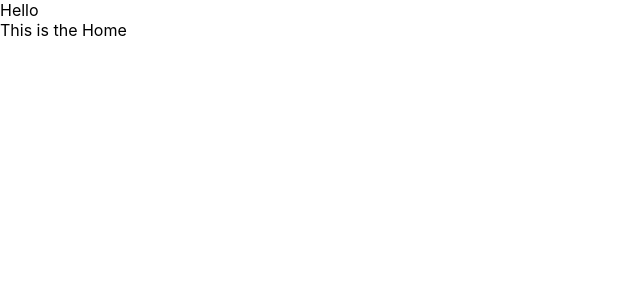
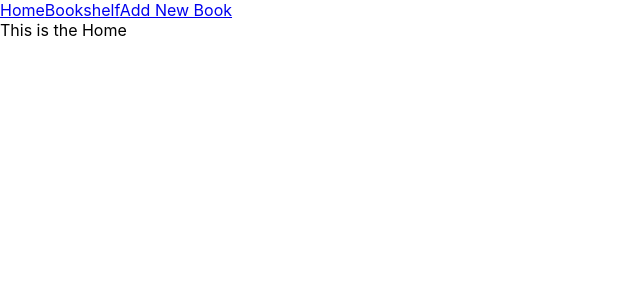
Before and after one commit to Creasser/Blakes-Bookshelf, a React (Create React App) app: page / in a window 1280 px wide. Shown: the top 300 px of the page, without its empty margins (0-640 px from the left). Built offline with nearby package versions, Linux system fonts and the light colour scheme.

Commit message:
create navlinks in navbar component

```diff
--- a/src/NavBar.js
+++ b/src/NavBar.js
@@ -4,7 +4,11 @@ import { NavLink } from "react-router-dom";
 
 function NavBar(){
     return (
-        <div>Hello</div>
+        <div>
+            <NavLink exact to="/">Home</NavLink>
+            <NavLink exact to="/bookshelf">Bookshelf</NavLink>
+            <NavLink exact to="/newbook">Add New Book</NavLink>
+        </div>
     )
 }
 
```
